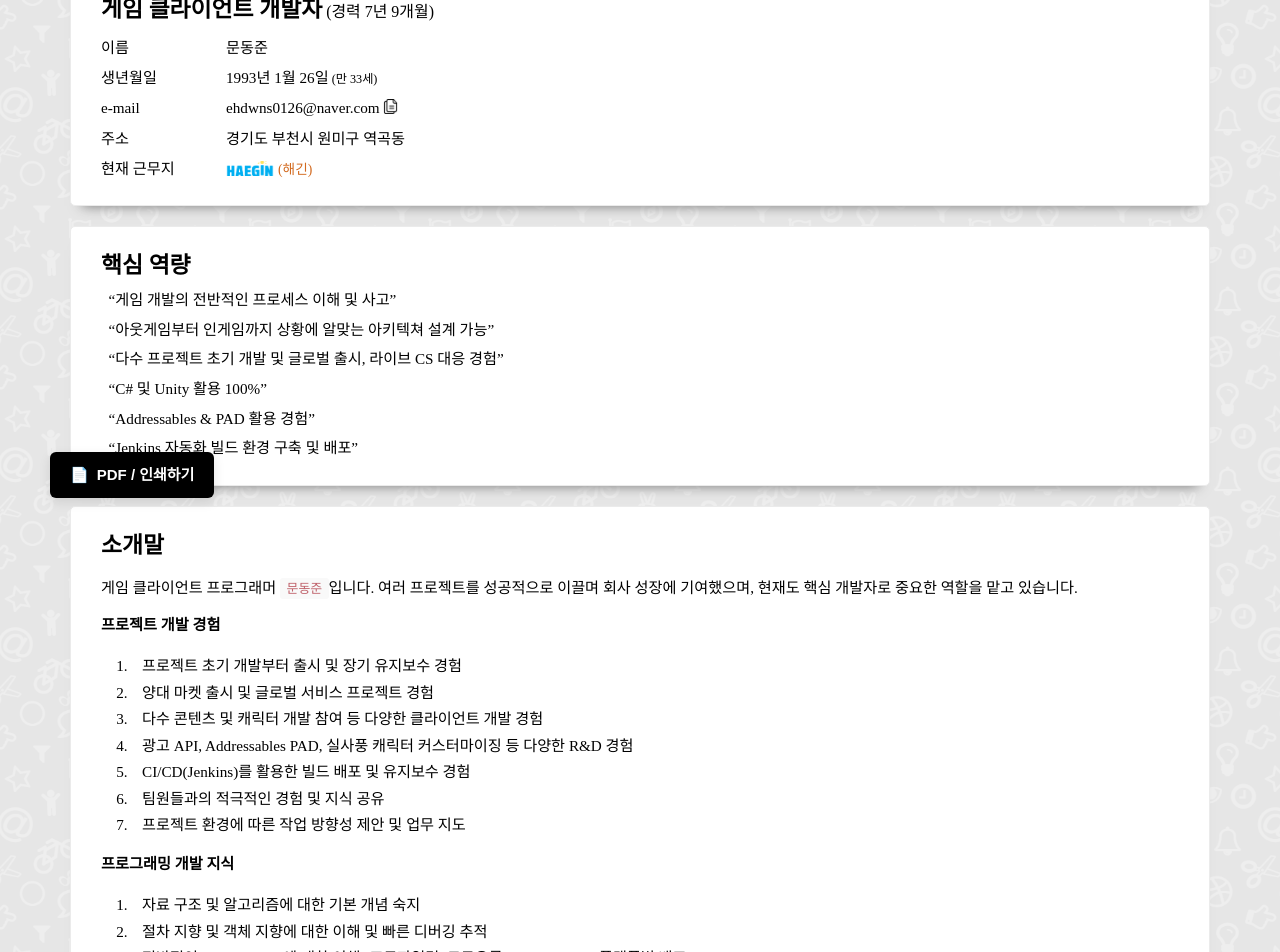
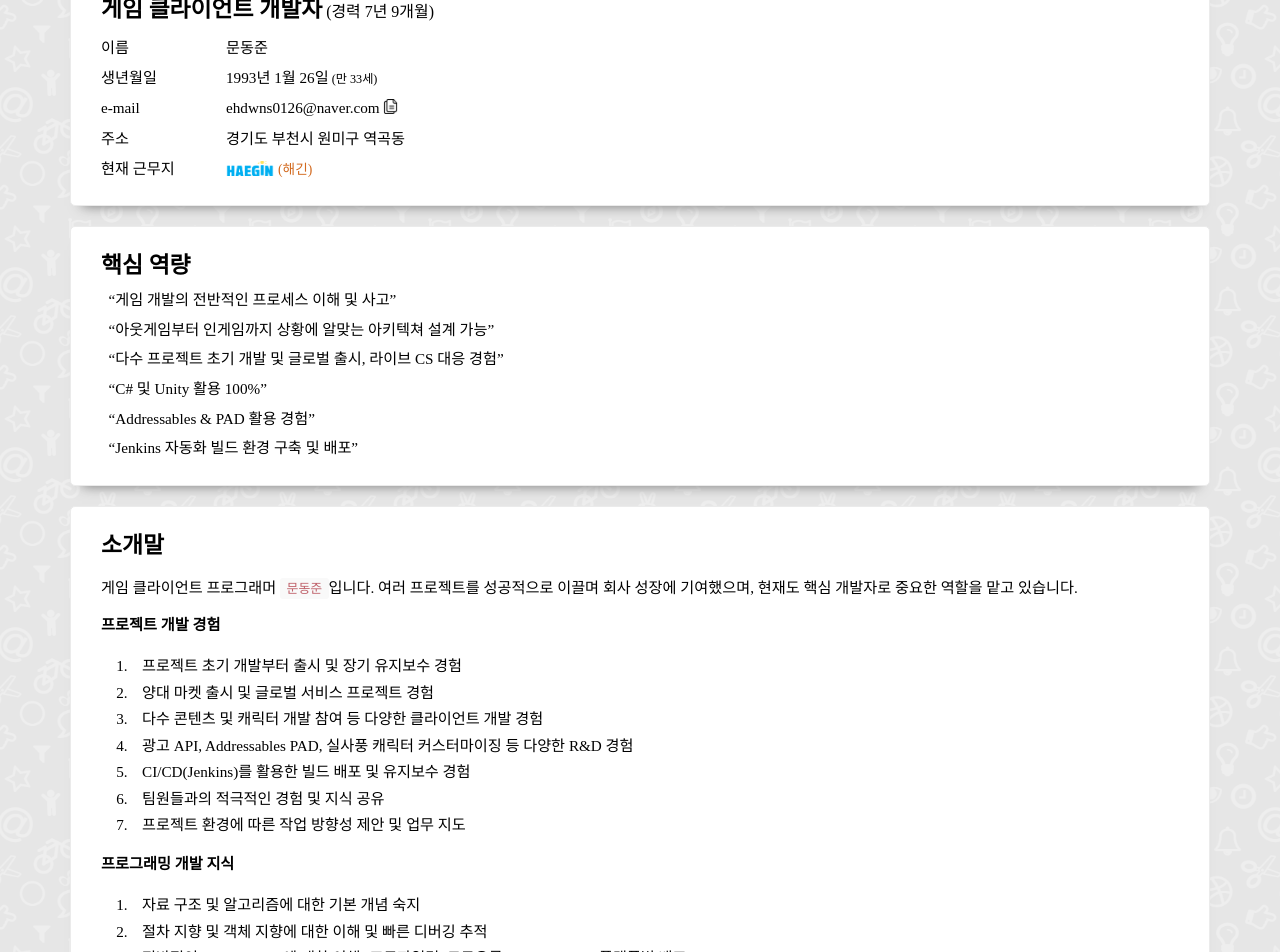
Before and after one commit to MDJ0126/Resume, a Jekyll site: the page built from index.html, in a window 1280 px wide. Shown: the part 362-1314 px from the top of the page. Built offline with Jekyll 4.4.1, drawn with Linux system fonts in a browser that asks for light colours; some web fonts are replaced.

Commit message:
Update _pdfButton.scss

```diff
--- a/_sass/_pdfButton.scss
+++ b/_sass/_pdfButton.scss
@@ -17,13 +17,13 @@ $transition-speed: 0.25s;
     cursor: pointer;
     border-radius: 6px;
     box-shadow: 0 4px 12px rgba(0, 0, 0, 0.1);
-    // 1️⃣ 평소 상태: 검은 배경 + 흰 글씨 + 검은 테두리
+    // 평소 상태: 검은 배경 + 흰 글씨 + 검은 테두리
     background-color: $btn-bg-color;
     color: $btn-text-color;
     border: 0px solid $btn-bg-color; // 반전 시 덜컥거림을 방지하기 위해 미리 테두리를 그려둡니다.
     // 배경, 글자색, 테두리가 모두 부드럽게 변하도록 transition 설정
     transition: all $transition-speed ease-in-out;
-    // 2️⃣ 마우스 올렸을 때 (Hover): 색상 반전 효과
+    // 마우스 올렸을 때 (Hover): 색상 반전 효과
     &:hover {
         background-color: $btn-text-color; // 배경을 흰색으로 변경
         color: $btn-bg-color; // 글자를 검은색으로 변경
@@ -35,6 +35,10 @@ $transition-speed: 0.25s;
 
     &:active {
         transform: translateY(0);
+    }
+
+    @media (max-width: 1500px) {
+        display: none;
     }
 }
 
```
